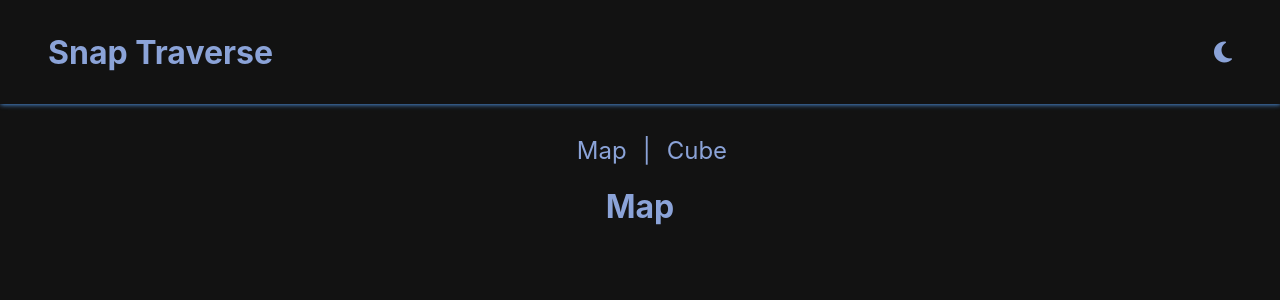
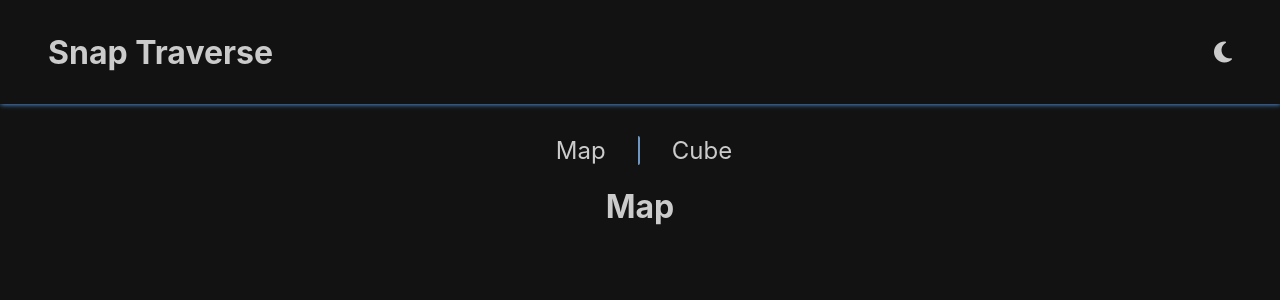
Before and after one commit to amulyaparab/snap-traverse, a React (Create React App) app: page / in a window 1280 px wide. Shown: the top 300 px of the page. Built offline with nearby package versions, Linux system fonts and the light colour scheme.

Commit message:
styles: optimized UI

```diff
--- a/src/App.css
+++ b/src/App.css
@@ -44,7 +44,7 @@
 
 a {
   text-decoration: none;
-  color: #8ba3d8;
+  color: rgba(221, 220, 220, 0.918);
 }
 
 a:hover,
@@ -61,9 +61,13 @@ a:hover,
 }
 .pagination li {
   font-size: 1.5rem;
-  margin-right: 1rem;
+  margin-right: 2rem;
 }
-
+.pagination li:first-child {
+  padding-right: 2rem;
+  border-right: rgb(111, 151, 196) solid 2px;
+  border-radius: 2px;
+}
 .navbar {
   display: flex;
   justify-content: space-between;
--- a/src/Components/Box.js
+++ b/src/Components/Box.js
@@ -1,4 +1,12 @@
-import { ArcRotateCamera, MeshBuilder, Vector3 } from "@babylonjs/core";
+import {
+  ArcRotateCamera,
+  Color3,
+  HemisphericLight,
+  MeshBuilder,
+  StandardMaterial,
+  Texture,
+  Vector3,
+} from "@babylonjs/core";
 import { SceneComponent } from "./SceneComponent";
 
 export const Box = () => {
@@ -13,8 +21,17 @@ export const Box = () => {
     );
     const canvas = scene.getEngine().getRenderingCanvas();
     camera.attachControl(canvas, true);
-
-    const box = new MeshBuilder.CreateBox("box", { size: 2 }, scene);
+    const light = new HemisphericLight("light", new Vector3(0, 0, 0), scene);
+    light.intensity = 0.2;
+    light.groundColor = new Color3(7, 7, 7);
+    const texture = new Texture(
+      "https://images.unsplash.com/photo-1570284613060-766c33850e00?ixlib=rb-4.0.3&ixid=M3wxMjA3fDB8MHxwaG90by1wYWdlfHx8fGVufDB8fHx8fA%3D%3D&auto=format&fit=crop&w=1470&q=80",
+      scene
+    );
+    const material = new StandardMaterial("default", scene);
+    material.diffuseTexture = texture;
+    let box = MeshBuilder.CreateBox("box", { size: 2 }, scene);
+    box.material = material;
   };
 
   return <SceneComponent antialias onSceneReady={onSceneReady} />;
--- a/src/Components/Header.js
+++ b/src/Components/Header.js
@@ -5,8 +5,7 @@ export const Header = () => {
     <ul className="pagination">
       <li>
         <NavLink to="/">Map</NavLink>
-      </li>{" "}
-      <li>|</li>
+      </li>
       <li>
         <NavLink to="/cube">Cube</NavLink>
       </li>
--- a/src/Components/SceneComponent.js
+++ b/src/Components/SceneComponent.js
@@ -36,5 +36,5 @@ export const SceneComponent = ({ antialias, onSceneReady }) => {
     };
   }, []);
 
-  return <canvas className="canvas" ref={reactCanvas} />;
+  return <canvas className="canvas" ref={reactCanvas} id="react-canvas" />;
 };
--- a/src/index.css
+++ b/src/index.css
@@ -6,7 +6,8 @@ body {
   -webkit-font-smoothing: antialiased;
   -moz-osx-font-smoothing: grayscale;
   background-color: #121212;
-  color: #8ba3d8;
+  /* color: #8ba3d8; */
+  color: rgba(221, 220, 220, 0.918);
 }
 
 code {
```
